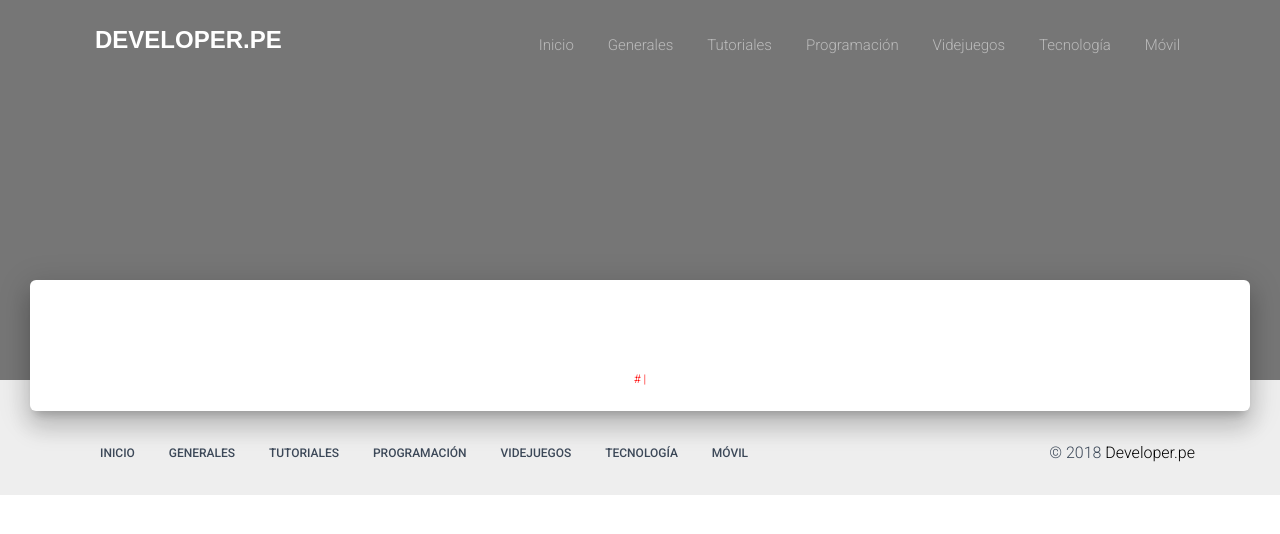
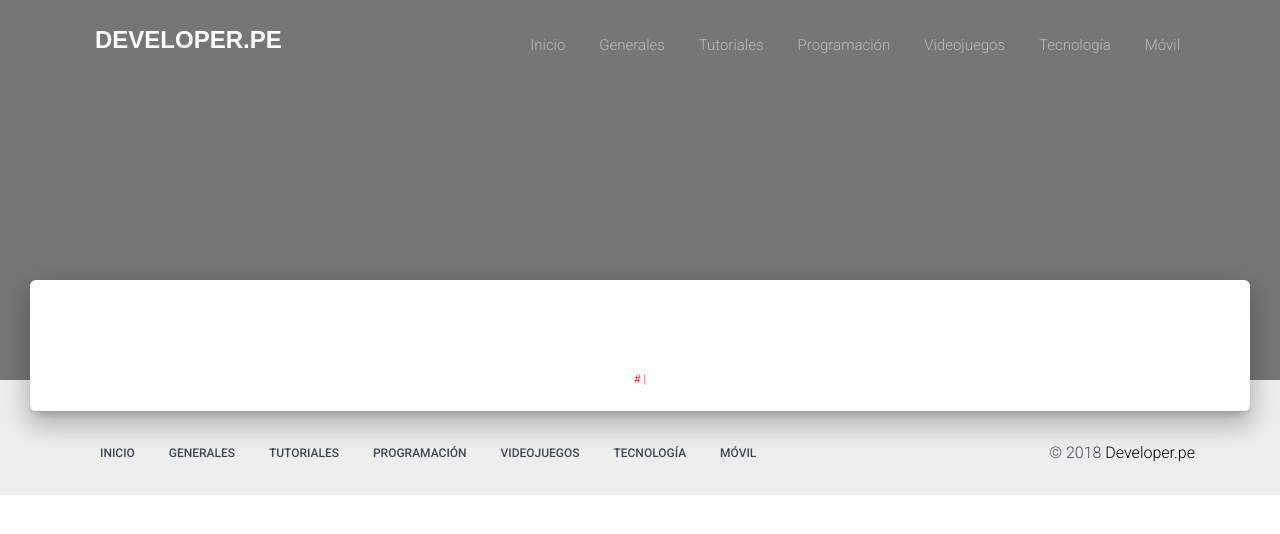
Before and after one commit to developerpe/web, a Django app: template templates/blog/detail_post.html in a window 1280 px wide. Shown: the top 534 px of the page. Run offline with Django 3.2, Linux system fonts and the light colour scheme; the template is opened without the code that fills it, so the values that code supplies are empty; parts of the project's set-up code (start-up, migrations or seed data) failed here and were passed over; some libraries are stand-ins or nearby versions; some web fonts are replaced.

Commit message:
errores menores

```diff
--- a/templates/blog/detail_post.html
+++ b/templates/blog/detail_post.html
@@ -75,7 +75,7 @@
   								<li><a href="{% url 'blog_general' %}">Generales</a></li>
   								<li><a href="{% url 'blog_tutoriales' %}">Tutoriales</a></li>
   								<li><a href="{% url 'blog_programacion' %}">Programación</a></li>
-  								<li><a href="{% url 'blog_videojuegos' %}">Videjuegos</a></li>
+  								<li><a href="{% url 'blog_videojuegos' %}">Videojuegos</a></li>
   								<li><a href="{% url 'blog_tecnologia' %}">Tecnología</a></li>
   								<li><a href="{% url 'blog_movil' %}">Móvil</a></li>
   							</ul>
@@ -136,7 +136,7 @@
           <li><a href="{% url 'blog_general' %}">Generales</a></li>
           <li><a href="{% url 'blog_tutoriales' %}">Tutoriales</a></li>
           <li><a href="{% url 'blog_programacion' %}">Programación</a></li>
-          <li><a href="{% url 'blog_videojuegos' %}">Videjuegos</a></li>
+          <li><a href="{% url 'blog_videojuegos' %}">Videojuegos</a></li>
           <li><a href="{% url 'blog_tecnologia' %}">Tecnología</a></li>
           <li><a href="{% url 'blog_movil' %}">Móvil</a></li>
         </ul>
--- a/templates/blog/index.html
+++ b/templates/blog/index.html
@@ -75,7 +75,7 @@
 								<li><a href="{% url 'blog_general' %}">Generales</a></li>
 								<li><a href="{% url 'blog_tutoriales' %}">Tutoriales</a></li>
 								<li><a href="{% url 'blog_programacion' %}">Programación</a></li>
-								<li><a href="{% url 'blog_videojuegos' %}">Videjuegos</a></li>
+								<li><a href="{% url 'blog_videojuegos' %}">Videojuegos</a></li>
 								<li><a href="{% url 'blog_tecnologia' %}">Tecnología</a></li>
 								<li><a href="{% url 'blog_movil' %}">Móvil</a></li>
 							</ul>
--- a/templates/web/index.html
+++ b/templates/web/index.html
@@ -276,7 +276,7 @@
                             </div>
                             <div class="item-folio__text">
                                 <h3 class="item-folio__title">
-                                    Videjuegos
+                                    Videojuegos
                                 </h3>
                                 <p class="item-folio__cat">
                                     Entérate de cada lanzamiento
```
